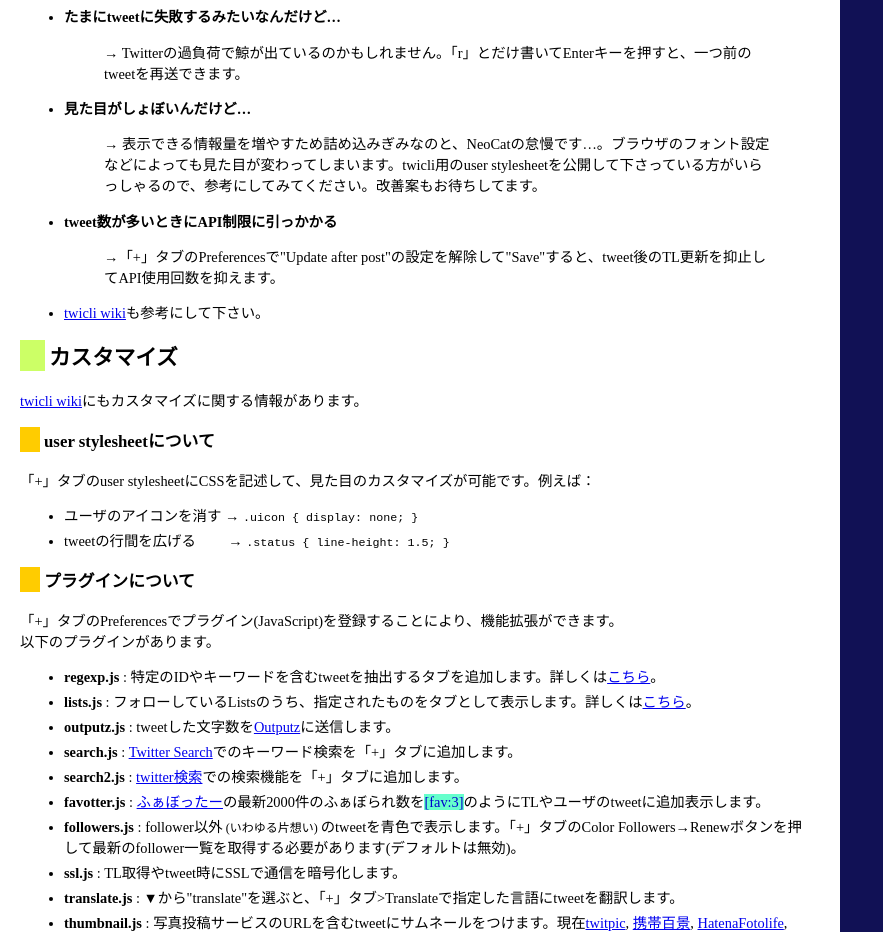
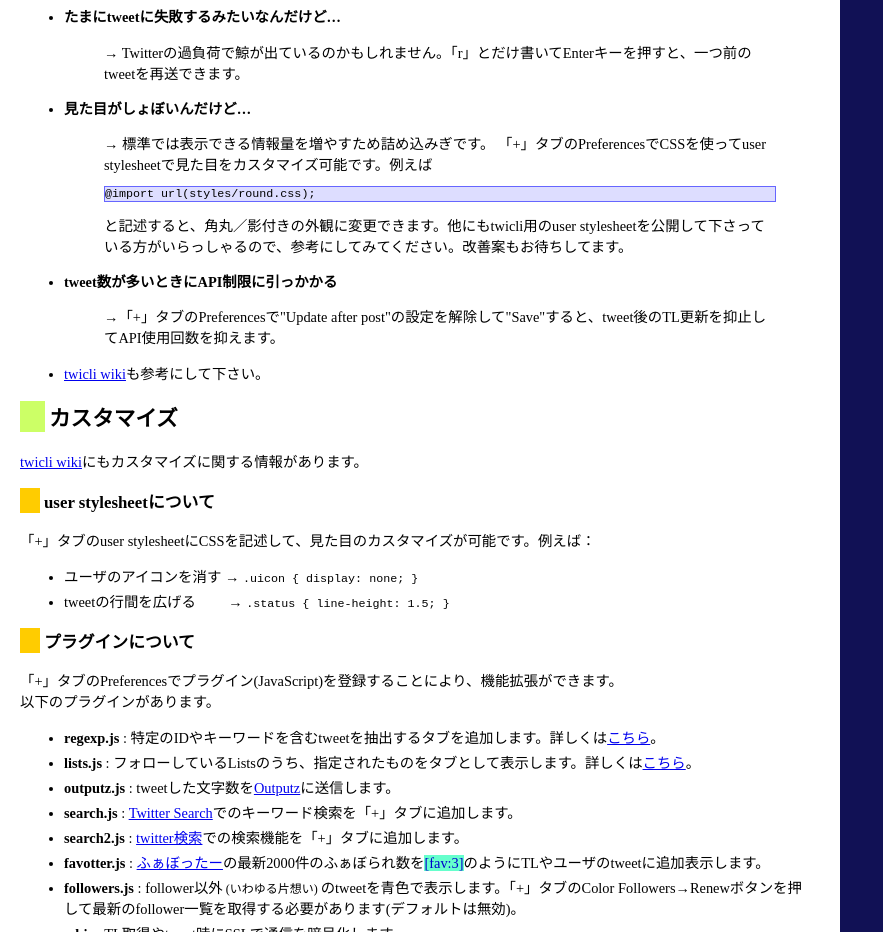
Before and after one commit to NeoCat/twicli, a plain HTML site: page index.html in a window 1280 px wide. Shown: the part 1960-2892 px from the top of the page, without its empty margins (0-883 px from the left). Drawn offline with Linux system fonts and the light colour scheme.

Commit message:
Add description about round.css
git-svn-id: http://svn.coderepos.org/share/websites/twicli@38501 d0d07461-0603-4401-acd4-de1884942a52

```diff
--- a/index.html
+++ b/index.html
@@ -16,6 +16,7 @@
 h3 { border-left: solid 1.2em #fc0; padding-left: 4px; }
 img { border: none; }
 .language_selection { float:left; margin-left:700px;}
+pre { background-color: #ddf; border: 1px solid #66f; }
 --></style>
 <a class="language_selection" href="index_en.html">English</a>
 <script type="text/javascript">
@@ -82,7 +83,10 @@
 <li><b>NGワード（指定語句を含むtweetを隠す）機能はないの?</b><blockquote> →抽出プラグインでできます。(下記リンク参照)</blockquote></li>
 <li><b>Enterで送信だと誤爆が増える…</b><blockquote> → 「+」タブのPreferencesで"Post with ctrl/shift+enter"を有効にしてSaveすると、Shift+EnterまたはCtrl+Enterでないと送信されなくなります。</blockquote></li>
 <li><b>たまにtweetに失敗するみたいなんだけど…</b><blockquote> → Twitterの過負荷で鯨が出ているのかもしれません。「r」とだけ書いてEnterキーを押すと、一つ前のtweetを再送できます。</blockquote></li>
-<li><b>見た目がしょぼいんだけど…</b><blockquote> → 表示できる情報量を増やすため詰め込みぎみなのと、NeoCatの怠慢です…。ブラウザのフォント設定などによっても見た目が変わってしまいます。twicli用のuser stylesheetを公開して下さっている方がいらっしゃるので、参考にしてみてください。改善案もお待ちしてます。</blockquote></li>
+<li><b>見た目がしょぼいんだけど…</b><blockquote> → 標準では表示できる情報量を増やすため詰め込みぎです。
+「+」タブのPreferencesでCSSを使ってuser stylesheetで見た目をカスタマイズ可能です。例えば
+<pre>@import url(styles/round.css);</pre>
+と記述すると、角丸／影付きの外観に変更できます。他にもtwicli用のuser stylesheetを公開して下さっている方がいらっしゃるので、参考にしてみてください。改善案もお待ちしてます。</blockquote></li>
 <li><b>tweet数が多いときにAPI制限に引っかかる</b><blockquote> →「+」タブのPreferencesで"Update after post"の設定を解除して"Save"すると、tweet後のTL更新を抑止してAPI使用回数を抑えます。</blockquote></li>
 <li><a href="http://github.com/NeoCat/twicli/wiki">twicli wiki</a>も参考にして下さい。</li>
 </ul>
```
Also changed, not shown: index_en.html (+4 -1 lines).
